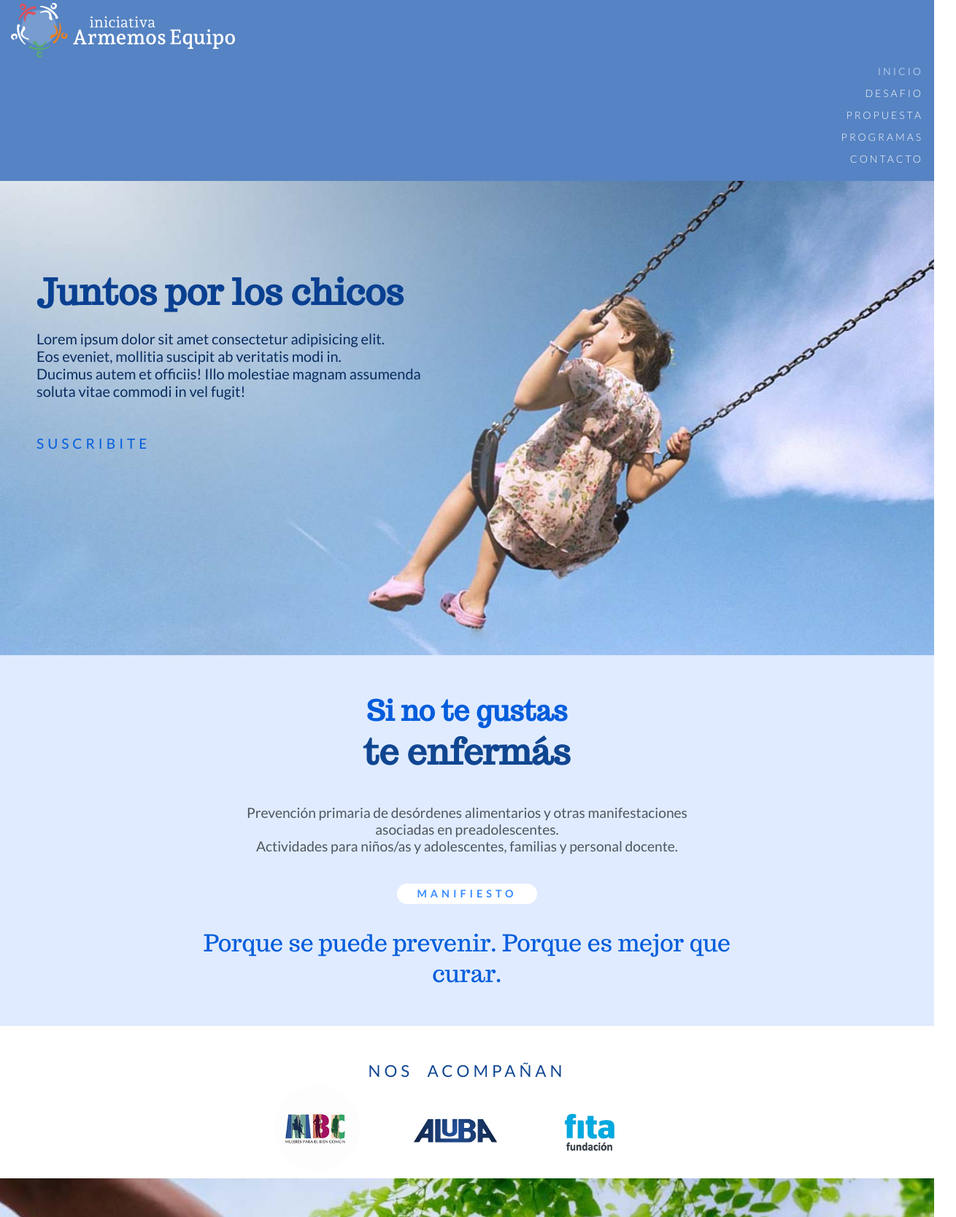
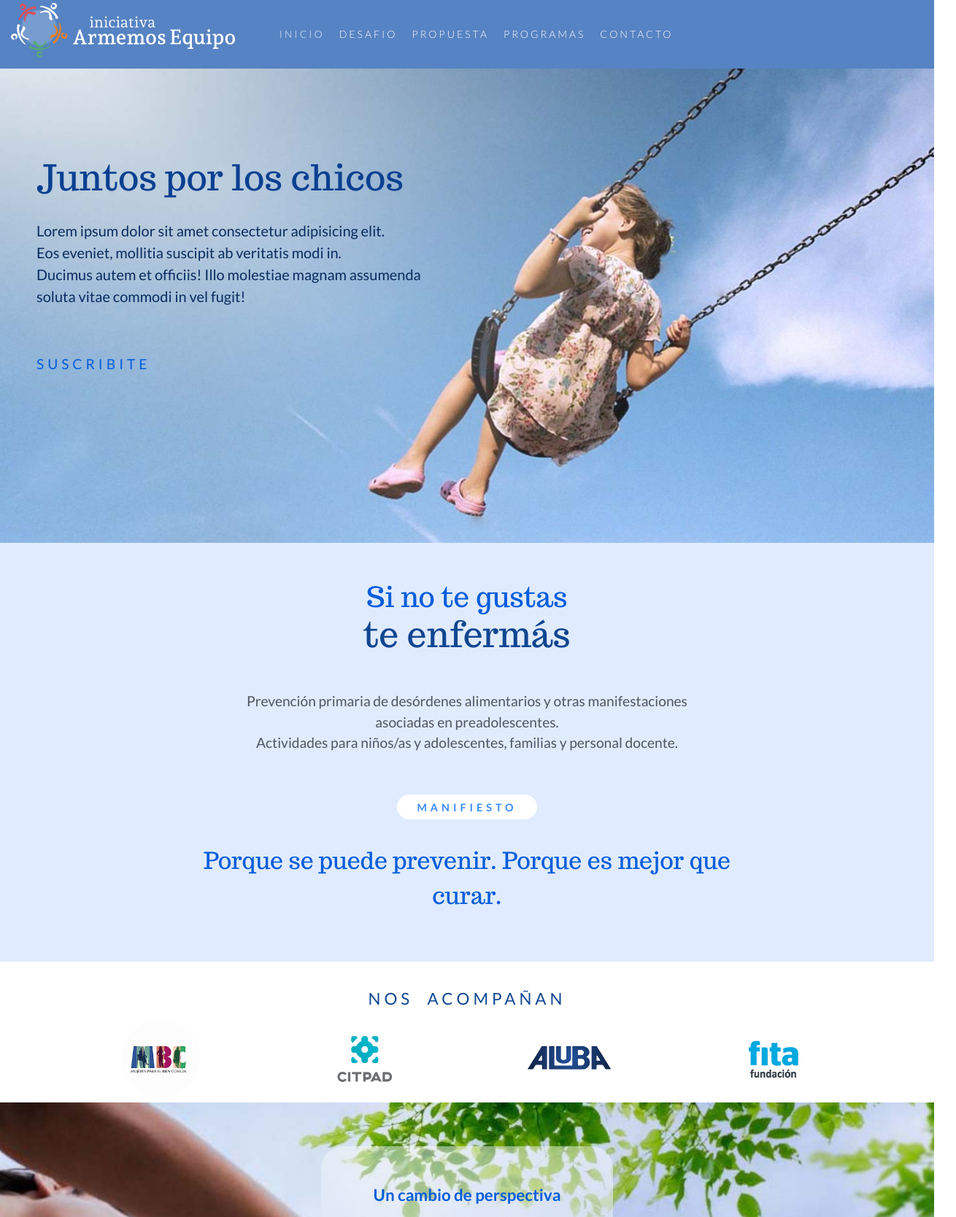
Before and after one commit to carolingien49/desarrollo_web, a plain HTML site: page index.html in a window 1280 px wide. Shown: the part 11-1679 px from the top of the page at 73% size, 1310 px wide, since content can reach past the window. Drawn offline with nearby package versions, Linux system fonts and the light colour scheme.

Commit message:
cambios 22_09

```diff
--- a/css/style.css
+++ b/css/style.css
@@ -49,11 +49,19 @@ a {
 .main__header {
   background-color: #5683c3;
   color: white;
+  display: flex;
+  width: 100%;
   padding: 15px;
+  align-items: center;
+}
+.main__header nav {
+  width: 70%;
 }
 .main__header__nav {
-  text-align: end;
-  display: inline;
+  display: flex;
+  width: 100%;
+  padding-left: 50px;
+  padding-top: 25px;
 }
 .main__header__nav a {
   color: white;
@@ -61,11 +69,13 @@ a {
   font-size: 14px;
   font-family: "Lato Light";
   font-weight: 300;
-  line-height: 30px;
   letter-spacing: 3px;
+  display: flex;
+  width: 10%;
+  margin: 0 10px;
 }
 .main__header__nav a:hover {
-  transform: scale(1.5);
+  transform: scale(1.08);
   color: #d1e5feeb;
 }
 .main__header__nav a.active {
@@ -182,9 +192,7 @@ a {
 .nos__apoyan {
   background-color: white;
   height: min-content(216px, 200%);
-  width: 600px;
-  margin: 0 auto;
-  overflow: hidden;
+  width: 100%
 }
 .nos__apoyan__title {
   color: #104691;
@@ -192,33 +200,18 @@ a {
   font-size: 1.4rem;
   font-family: "Lato Regular";
   font-weight: 400;
-  text-align: center;
-  padding-top: 8%;
+  padding-top: 3%;
   letter-spacing: 5px;
   word-spacing: 10px;
+  text-align: center;
 }
 .nos__apoyan__wrapper {
-  width: 600px;
-  margin: 0 auto;
-  display: inline-block;
+  width: 100%;
+  display: flex;
+  justify-content: space-evenly;
 }
-.nos__apoyan__wrapper-mcb {
-  width: 190px;
-  display: inline;
-  margin: 0 auto;
-  padding-inline: 5%;
-}
-.nos__apoyan__wrapper-aluba {
-  width: 180px;
-  display: inline;
-  margin: 0 auto;
-  padding-inline: 5%;
-}
-.nos__apoyan__wrapper-fita {
-  width: 180px;
-  display: inline;
-  margin: 0 auto;
-  padding-inline: 5%;
+.nos__apoyan__wrapper img {
+  width: 120px;
 }
 /* Fin NOS APOYAN */
 /* Estilo TESTIMONIOS */
@@ -274,10 +267,14 @@ a {
   background-color: #e0ebff;
   height: 640px;
   padding: 30px;
-  overflow: scroll;
+  display: flex;
+  width: 100%;
+  justify-content:space-around;
 }
 .sumate__wrapper {
-  width: 400px;
+  width: 50%;
+  display: flex;
+  flex-direction: column;
   margin-left: 30px;
 }
 .sumate__wrapper-title {
@@ -295,14 +292,11 @@ a {
   font-weight: 400;
   line-height: 1.4;
   padding-bottom: 2rem;
+  width: 100%;
 }
 .sumate__formulario {
   color: #4e555e;
-  padding-left: 30px;
-}
-.sumate__formulario-label {
-  margin: 4px 0 ;
-  padding-bottom: 30px;
+  width: 100%;
 }
 .sumate__formulario-input {
   margin-bottom: 16px;
@@ -316,6 +310,7 @@ a {
   padding-bottom: 3px;
   color: #02275e;
   background-color: #edf3fd;
+  width: 100%;
 }
 .sumate__formulario-btn {
   background-color: white;
@@ -329,8 +324,8 @@ a {
   font-weight: 400;
   letter-spacing: 0.3px;
 }
-.sumate-img {
-  height: 350px;
+.sumate img {
+  width: 100%;
   margin: 30px;
 }
 /* Fin SUMATE */
@@ -368,7 +363,7 @@ a {
   color: #4e555e;
   font-size: 13px;
   height: 30px;
-  border:#b6d3fc solid 1px;
+  border: #b6d3fc solid 1px;
   padding-left: 6px;
   letter-spacing: 0.5px;
 }
@@ -376,7 +371,7 @@ a {
   margin: 17px 0 3px;
   width: 300px;
   font-size: 13px;
-  border:#b6d3fc solid 1px;
+  border: #b6d3fc solid 1px;
   padding-left: 6px;
   letter-spacing: 0.5px;
 }
--- a/index.html
+++ b/index.html
@@ -5,18 +5,23 @@
     <meta http-equiv="X-UA-Compatible" content="IE=edge" />
     <meta name="viewport" content="width=device-width, initial-scale=1.0" />
     <link rel="shortcut icon" href="./img/fav-icon.svg" />
+    <!-- CSS only -->
+    <link
+      href="https://cdn.jsdelivr.net/npm/bootstrap@5.2.1/dist/css/bootstrap.min.css"
+      rel="stylesheet"
+      integrity="sha384-iYQeCzEYFbKjA/T2uDLTpkwGzCiq6soy8tYaI1GyVh/UjpbCx/TYkiZhlZB6+fzT"
+      crossorigin="anonymous"
+    />
     <link rel="stylesheet" href="./css/style.css" />
     <title>iniciativa Armemos Equipo</title>
   </head>
   <body>
     <header class="main__header">
-      <div>
       <img
         src="./img/logo_apaisado_blanco.svg"
         alt="Armemos Equipo"
         height="75px"
       />
-      </div>
       <nav>
         <ul class="main__header__nav">
           <li>
@@ -83,21 +88,10 @@
         <h3 class="nos__apoyan__title">NOS ACOMPAÑAN</h3>
       </div>
       <div class="nos__apoyan__wrapper">
-        <img
-          class="nos__apoyan__wrapper-mcb"
-          src="./img/logo_MCB.png"
-          alt="Mujeres por el bien Común"
-        />
-        <img
-          class="nos__apoyan__wrapper-aluba"
-          src="./img/logo_ALUBA.png"
-          alt="ALUBA"
-        />
-        <img
-          class="nos__apoyan__wrapper-fita"
-          src="./img/logo_FITA.png"
-          alt="fundación FITA"
-        />
+        <img src="./img/logo_MCB.png" alt="Mujeres por el Bien Común" />
+        <img src="./img/logo_CITPAD.png" alt="CITPAD" />
+        <img src="./img/logo_ALUBA.png" alt="ALUBA" />
+        <img src="./img/logo_FITA.png" alt="fundación FITA" />
       </div>
     </section>
     <!-- FIN Seccion NOS APOYAN -->
@@ -148,7 +142,6 @@
           tempore, nesciunt culpa ex eligendi cupiditate deserunt repudiandae
           sunt quas.
         </p>
-      </div>
         <div class="sumate__formulario">
           <form action="">
             <div>
@@ -157,7 +150,6 @@
                 type="text"
                 name="name"
                 placeholder="Nombre completo"
-              style="width: 300px"
               />
             </div>
             <div>
@@ -166,7 +158,6 @@
                 type="text"
                 name="institución"
                 placeholder="Institución"
-              style="width: 300px"
               />
             </div>
             <div>
@@ -175,7 +166,6 @@
                 type="text"
                 name="cargo"
                 placeholder="Cargo"
-              style="width: 300px"
               />
             </div>
             <div>
@@ -184,7 +174,6 @@
                 type="email"
                 name="email"
                 placeholder="email"
-              style="width: 300px"
               />
             </div>
             <div>
@@ -193,19 +182,19 @@
                 type="teléfono"
                 name="teléfono"
                 placeholder="Teléfono"
-              style="width: 300px"
               />
             </div>
             <div>
-            <button type="submit" class="sumate__formulario-btn">Enviar</button>
+              <button type="submit" class="sumate__formulario-btn">
+                Enviar
+              </button>
             </div>
           </form>
         </div>
+      </div>
+
       <div>
-        <img class="sumate-img" src="./img/sumate.jpg" alt="Sumate al equipo" />
-      </div>
-      <div>
-        <img src="./img/logo_CITPAD.png" alt="logo_CITPAD" title="CITPAD">
+        <img src="./img/sumate.jpg" alt="Sumate al equipo" />
       </div>
     </section>
     <!-- FIN Seccion SUMATE -->
```
Lines whose indentation alone changed are shown as unchanged.
